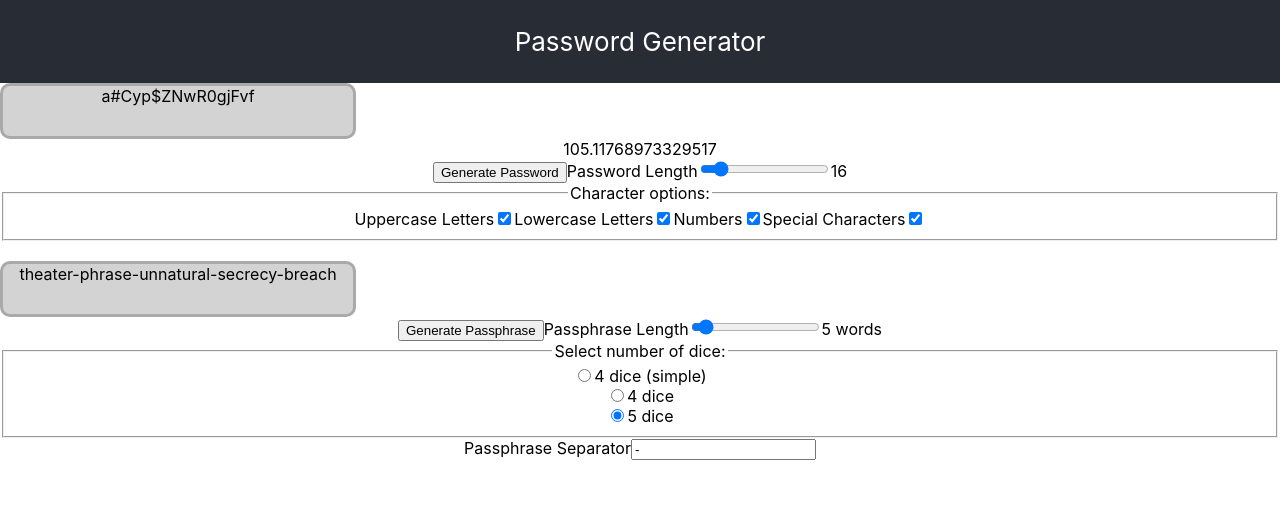
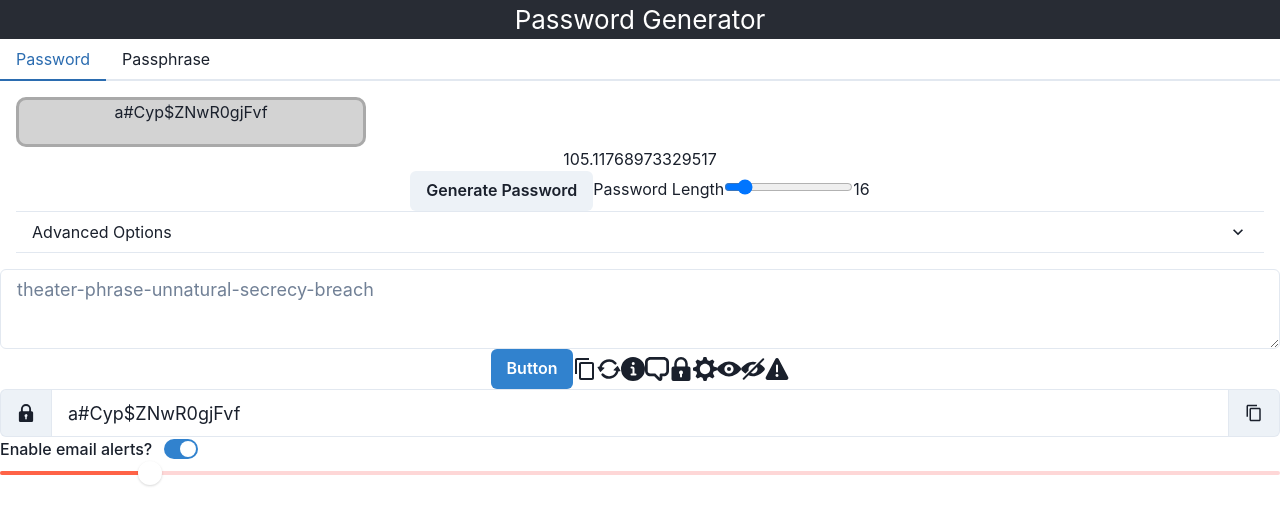
Before and after one commit to Stefan4D/passgen, a React (Create React App) app: page / in a window 1280 px wide. Shown: the top 524 px of the page. Built offline with nearby package versions, Linux system fonts and the light colour scheme.

Commit message:
Initial Chakra UI components imported

```diff
--- a/package.json
+++ b/package.json
@@ -3,9 +3,14 @@
   "version": "0.1.0",
   "private": true,
   "dependencies": {
+    "@chakra-ui/icons": "^2.0.15",
+    "@chakra-ui/react": "^2.4.6",
+    "@emotion/react": "^11.10.5",
+    "@emotion/styled": "^11.10.5",
     "@testing-library/jest-dom": "^5.16.5",
     "@testing-library/react": "^13.4.0",
     "@testing-library/user-event": "^13.5.0",
+    "framer-motion": "^8.1.5",
     "react": "^18.2.0",
     "react-dom": "^18.2.0",
     "react-scripts": "5.0.1",
--- a/src/App.js
+++ b/src/App.js
@@ -1,15 +1,18 @@
 import logo from "./logo.svg";
 import "./App.css";
 import PasswordGenerator from "./components/PasswordGenerator";
+import { ChakraProvider } from "@chakra-ui/react";
 
 function App() {
   return (
+    <ChakraProvider>
       <div className="App">
         <header className="App-header">
           <p>Password Generator</p>
         </header>
         <PasswordGenerator />
       </div>
+    </ChakraProvider>
   );
 }
 
--- a/src/components/PasswordGenerator.js
+++ b/src/components/PasswordGenerator.js
@@ -3,6 +3,46 @@ import "./PasswordGenerator.css";
 import { longList } from "../data/eff_large_wordlist"; // 5 dice rolls
 import { shortList } from "../data/eff_short_wordlist_1"; // 4 dice rolls
 import { shortUniqueList } from "../data/eff_short_wordlist_2_0"; // 4 dice rolls
+
+// Chakra UI
+import {
+  CopyIcon,
+  RepeatIcon,
+  InfoIcon,
+  ChatIcon,
+  LockIcon,
+  SettingsIcon,
+  ViewIcon,
+  ViewOffIcon,
+  WarningTwoIcon,
+} from "@chakra-ui/icons";
+import {
+  Textarea,
+  Button,
+  Input,
+  InputGroup,
+  InputLeftAddon,
+  InputRightAddon,
+  Tabs,
+  TabList,
+  TabPanels,
+  Tab,
+  TabPanel,
+  Accordion,
+  AccordionItem,
+  AccordionButton,
+  AccordionPanel,
+  AccordionIcon,
+  Box,
+  FormControl,
+  FormLabel,
+  Switch,
+  Slider,
+  SliderTrack,
+  SliderFilledTrack,
+  SliderThumb,
+  SliderMark,
+} from "@chakra-ui/react";
 
 export default function PasswordGenerator() {
   // Password
@@ -180,13 +220,23 @@ export default function PasswordGenerator() {
 
   return (
     <div id="generator-container">
+      <Tabs>
+        <TabList>
+          <Tab>Password</Tab>
+          <Tab>Passphrase</Tab>
+        </TabList>
+
+        <TabPanels>
+          <TabPanel>
             <div className="passgen app-block">
               <form onSubmit={handlePasswordSubmit}>
                 <div className="password-output" id="password-output">
                   {password}
                 </div>
                 <div className="entropy">{passwordEntropy}</div>
-          <button>Generate Password</button>
+                <Button onClick={handlePasswordSubmit}>
+                  Generate Password
+                </Button>
                 <label htmlFor="password-length">Password Length</label>
                 <input
                   id="password-length"
@@ -197,6 +247,18 @@ export default function PasswordGenerator() {
                   onChange={(e) => setPasswordLength(e.target.value)}
                 />
                 <span>{passwordLength}</span>
+
+                <Accordion allowToggle>
+                  <AccordionItem>
+                    <h2>
+                      <AccordionButton>
+                        <Box as="span" flex="1" textAlign="left">
+                          Advanced Options
+                        </Box>
+                        <AccordionIcon />
+                      </AccordionButton>
+                    </h2>
+                    <AccordionPanel pb={4}>
                       <fieldset>
                         <legend>Character options:</legend>
                         <label htmlFor="caps">Uppercase Letters</label>
@@ -232,15 +294,22 @@ export default function PasswordGenerator() {
                           onChange={(e) => setIncludeSpecial(e.target.checked)}
                         />
                       </fieldset>
+                    </AccordionPanel>
+                  </AccordionItem>
+                </Accordion>
               </form>
             </div>
-      <br />
+          </TabPanel>
+
+          <TabPanel>
             <div className="passphrasegen app-block">
               <form onSubmit={handlePassphraseSubmit}>
                 <div className="passphrase-output" id="passphrase-output">
                   {passphrase}
                 </div>
-          <button>Generate Passphrase</button>
+                <Button onClick={handlePassphraseSubmit}>
+                  Generate Passphrase
+                </Button>
                 <label htmlFor="passphrase-length">Passphrase Length</label>
                 <input
                   id="passphrase-length"
@@ -251,6 +320,18 @@ export default function PasswordGenerator() {
                   onChange={(e) => setPassphraseNumWords(e.target.value)}
                 />
                 <span>{passphraseNumWords} words</span>
+
+                <Accordion allowToggle>
+                  <AccordionItem>
+                    <h2>
+                      <AccordionButton>
+                        <Box as="span" flex="1" textAlign="left">
+                          Advanced Options
+                        </Box>
+                        <AccordionIcon />
+                      </AccordionButton>
+                    </h2>
+                    <AccordionPanel pb={4}>
                       <fieldset>
                         <legend>Select number of dice:</legend>
 
@@ -298,17 +379,71 @@ export default function PasswordGenerator() {
                         </div>
                       </fieldset>
 
-          <label htmlFor="passphrase-separator">Passphrase Separator</label>
-          <input
+                      <FormControl display="flex" alignItems="center">
+                        <FormLabel htmlFor="passphrase-separator" mb="0">
+                          Passphrase Separator
+                        </FormLabel>
+                        <Input
                           type="text"
                           name="separator"
                           id="passphrase-separator"
                           defaultValue="-"
                           maxLength={2}
-            onChange={(e) => setPassphraseSeparator(e.target.value)}
+                          width={20}
+                          onChange={(e) =>
+                            setPassphraseSeparator(e.target.value)
+                          }
                         />
+                      </FormControl>
+                    </AccordionPanel>
+                  </AccordionItem>
+                </Accordion>
               </form>
             </div>
+          </TabPanel>
+        </TabPanels>
+      </Tabs>
+
+      <Textarea placeholder={passphrase} size="lg" />
+      <Button colorScheme="blue">Button</Button>
+      <CopyIcon boxSize={6} />
+      <RepeatIcon boxSize={6} />
+      <InfoIcon boxSize={6} />
+      <ChatIcon boxSize={6} />
+      <LockIcon boxSize={6} />
+      <SettingsIcon boxSize={6} />
+      <ViewIcon boxSize={6} />
+      <ViewOffIcon boxSize={6} />
+      <WarningTwoIcon boxSize={6} />
+
+      {/* If you add the size prop to `InputGroup`, it'll pass it to all its children. */}
+      <InputGroup size="lg">
+        <InputLeftAddon children={<LockIcon />} />
+        <Input value={password} readOnly />
+        <InputRightAddon children={<CopyIcon />} />
+      </InputGroup>
+
+      <FormControl display="flex" alignItems="center">
+        <FormLabel htmlFor="email-alerts" mb="0">
+          Enable email alerts?
+        </FormLabel>
+        <Switch id="email-alerts" defaultChecked />
+      </FormControl>
+
+      <Slider
+        aria-label="password-length"
+        id="password-length"
+        defaultValue={16}
+        min={5}
+        max={99}
+        step={1}
+      >
+        <SliderTrack bg="red.100">
+          <Box position="relative" right={10} />
+          <SliderFilledTrack bg="tomato" />
+        </SliderTrack>
+        <SliderThumb boxSize={6} />
+      </Slider>
     </div>
   );
 }
```
Also changed, not shown: 1 other file (tests, documents, lock files or other folders). Lines whose indentation alone changed are shown as unchanged.
